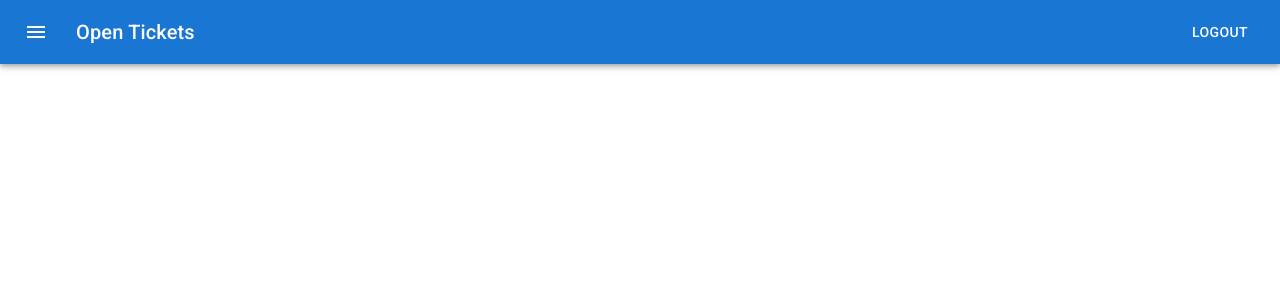
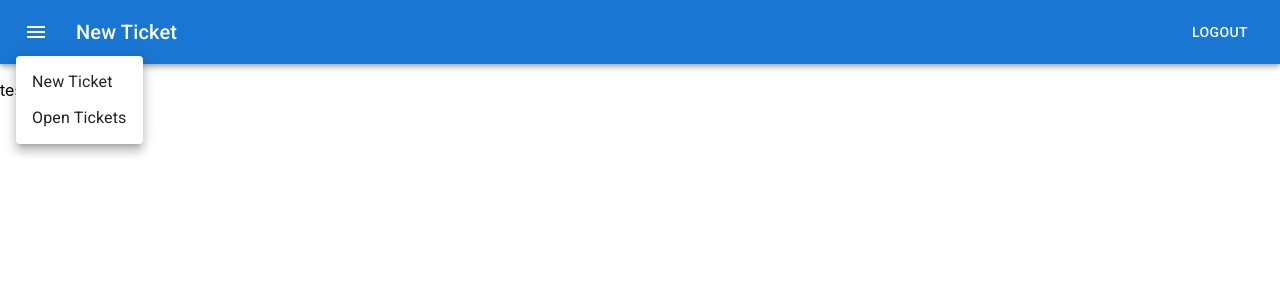
Before and after one commit to drewgainey/Ticket-System, a React (Create React App) app: page /new in a window 1280 px wide. Both pictures are taken after a click on the button "menu". Shown: the top 300 px of the page. Built offline with nearby package versions, Linux system fonts and the light colour scheme.

Commit message:
updates to table

```diff
--- a/src/App.js
+++ b/src/App.js
@@ -1,11 +1,11 @@
 import { BrowserRouter as Router, Route, Switch } from "react-router-dom";
 import "./App.css";
-import { NavBar } from "./components/NavBar/NavBar";
 import { SignIn } from "./pages/SignIn/SignIn";
 import { TicketDashBoard } from "./pages/TicketDashBoard/TicketDashBoard";
 import { TicketDetail } from "./pages/TicketDetail/TicketDetail";
 import { QueryClient, QueryClientProvider } from "react-query";
-import  Home  from "./pages/Home";
+import Home from "./pages/Home";
+import SupportTicket from "./pages/SupportTicket";
 
 const queryClient = new QueryClient();
 
@@ -20,11 +20,13 @@ function App() {
             <Route exact path="/">
               <SignIn />
             </Route>
-            <Route>
+            {/* <Route>
               <NavBar />
-            </Route>
+            </Route> */}
           </Switch>
-
+          <Route path="/new">
+            <SupportTicket />
+          </Route>
           <Route path="/detail/:ticketNum?">
             <TicketDetail />
           </Route>
--- a/src/components/NavBar/NavBar.js
+++ b/src/components/NavBar/NavBar.js
@@ -1,9 +1,17 @@
-import React from "react";
-import { AppBar, Toolbar, Typography, Button, IconButton } from "@mui/material";
+import React, { useState } from "react";
+import { AppBar, Toolbar, Typography, Button, IconButton, Menu, MenuItem } from "@mui/material";
 import MenuIcon from '@mui/icons-material/Menu';
 import { Link } from 'react-router-dom';
 
-export function NavBar() {
+export function NavBar({pageTitle}) {
+  const [anchorEl, setAnchorEl] = useState(null);
+  const open = Boolean(anchorEl);
+  const handleClick = (event) => {
+    setAnchorEl(event.currentTarget);
+  };
+  const handleClose = () => {
+    setAnchorEl(null);
+  };
   return (
     <AppBar position="sticky">
     <Toolbar>
@@ -13,11 +21,23 @@ export function NavBar() {
         color="inherit"
         aria-label="menu"
         sx={{ mr: 2 }}
+        onClick={handleClick}
       >
         <MenuIcon />
       </IconButton>
+      <Menu
+        open={open}
+        anchorEl={anchorEl}
+        onClose={handleClose}
+        anchorOrigin={{
+          vertical: 'bottom',
+          horizontal: 'left',
+        }} >
+        <MenuItem component={Link} to="/new">New Ticket</MenuItem>
+        <MenuItem component={Link} to="/home">Open Tickets</MenuItem>
+      </Menu>
       <Typography variant="h6" component="div" sx={{ flexGrow: 1 }}>
-        Open Tickets
+        {pageTitle}
       </Typography>
       <Button color="inherit" component={Link} to="/">Logout</Button>
     </Toolbar>
--- /dev/null
+++ b/src/components/NewTicket.js
@@ -0,0 +1,9 @@
+import React from 'react';
+
+const NewTicket = () => {
+    return (
+        <p>test</p>
+    )
+}
+
+export default NewTicket;
--- a/src/components/OpenTickets.js
+++ b/src/components/OpenTickets.js
@@ -6,9 +6,11 @@ import TableContainer from "@mui/material/TableContainer";
 import TableHead from "@mui/material/TableHead";
 import TableRow from "@mui/material/TableRow";
 import Paper from "@mui/material/Paper";
-import { Link } from 'react-router-dom';
+import TablePagination from "@mui/material/TablePagination";
+import { Link } from "react-router-dom";
 
 const OpenTickets = ({ tickets }) => {
+// const [rowsPerPage, setRowsPerPage] = useState(10);
   const createData = ({
     ticketNum,
     issue,
@@ -23,9 +25,18 @@ const OpenTickets = ({ tickets }) => {
     return createData(ticket);
   });
 
+  tickets.forEach((ticket) => {
+    rows.push(createData(ticket));
+    rows.push(createData(ticket));
+    rows.push(createData(ticket));
+    rows.push(createData(ticket));
+    rows.push(createData(ticket));
+  });
+
   return (
+    <>
       <TableContainer component={Paper}>
-      <Table sx={{ minWidth: 650 }} aria-label="simple table">
+        <Table sx={{ minWidth: 650 }}  stickyHeader={true}>
           <TableHead>
             <TableRow>
               <TableCell>Ticket #</TableCell>
@@ -53,6 +64,12 @@ const OpenTickets = ({ tickets }) => {
           </TableBody>
         </Table>
       </TableContainer>
+      <TablePagination
+        rowsPerPage="5"
+        component="div"
+        count={rows.length}
+      />
+    </>
   );
 };
 
--- a/src/pages/Home.js
+++ b/src/pages/Home.js
@@ -1,8 +1,10 @@
 import React, { useState, useEffect } from "react";
+import { NavBar } from "../components/NavBar/NavBar";
 import OpenTickets from "../components/OpenTickets";
 
 const Home = () => {
   const [tickets, setTickets] = useState([]);
+  const pageTitle = "Open Tickets";
 
   useEffect(() => {
     fetch("http://localhost:3001/api/tickets")
@@ -12,6 +14,7 @@ const Home = () => {
 
   return (
     <>
+      <NavBar pageTitle={pageTitle}/>
       <OpenTickets tickets={tickets}/>
     </>
   );
--- /dev/null
+++ b/src/pages/SupportTicket.js
@@ -0,0 +1,16 @@
+import React from "react";
+import { NavBar } from "../components/NavBar/NavBar";
+import NewTicket from "../components/NewTicket";
+
+const SupportTicket = () => {
+  const pageTitle = "New Ticket";
+
+  return (
+    <>
+      <NavBar pageTitle={pageTitle}/>
+      <NewTicket />
+    </>
+  );
+};
+
+export default SupportTicket;
```
Lines whose indentation alone changed are shown as unchanged.
